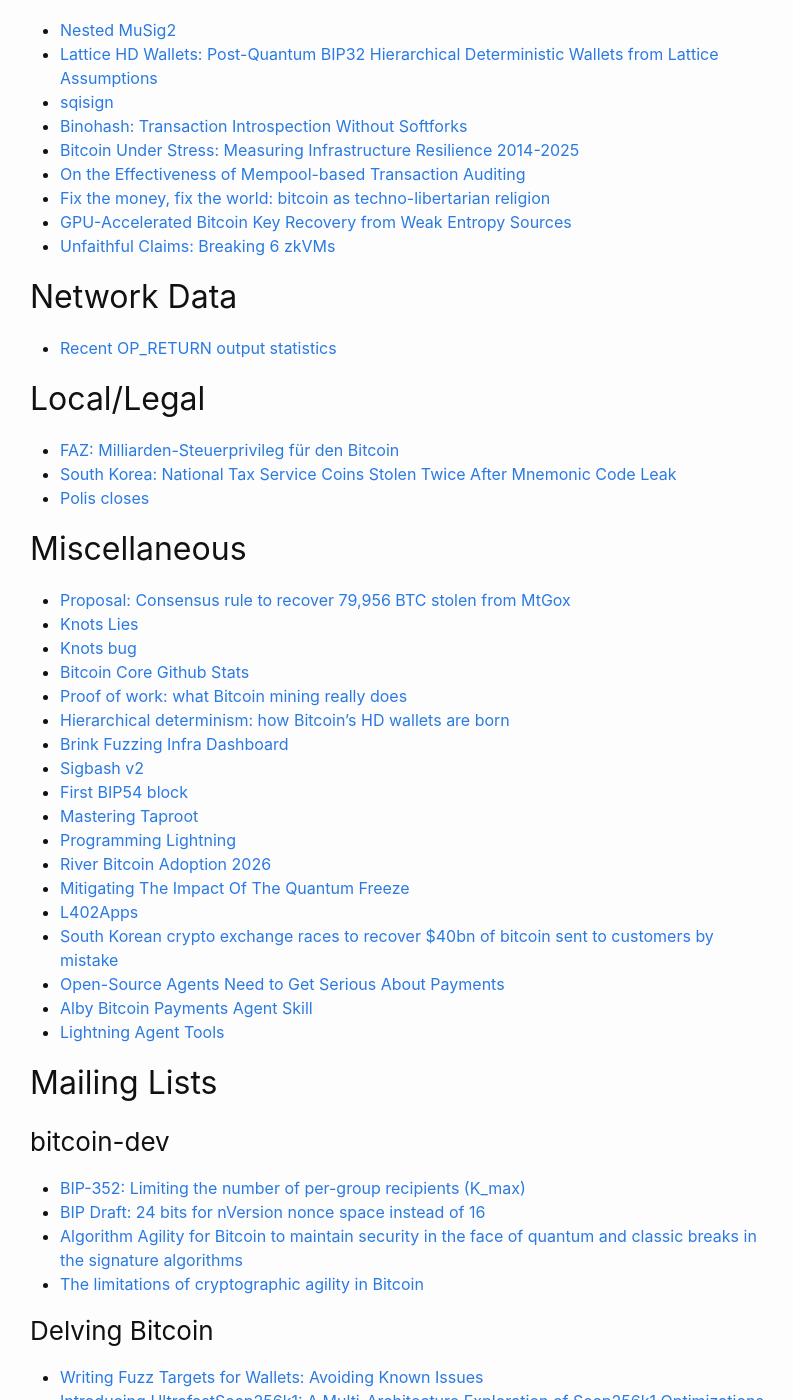
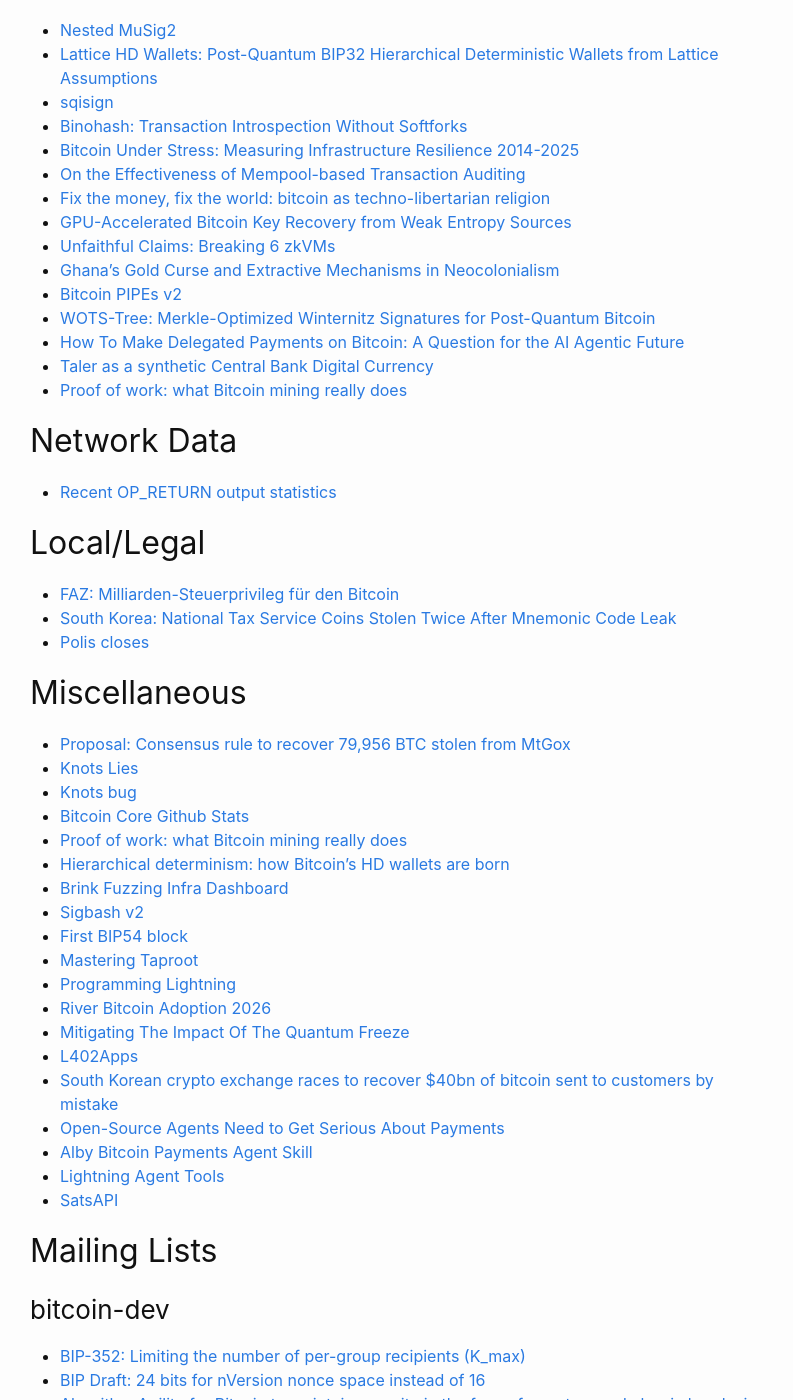
Before and after one commit to fjahr/bitdevsberlin, a Jekyll site: the page built from _posts/2026-03-11-socratic-seminar-77.md, in a window 1280 px wide and 1400 px high, scrolled down 323 px. Shown: the whole window, without its empty margins (240-1033 px from the left). Built offline with Jekyll 4.4.1, drawn with Linux system fonts in a browser that asks for light colours.

Commit message:
More links for #77

```diff
--- a/_posts/2026-03-11-socratic-seminar-77.md
+++ b/_posts/2026-03-11-socratic-seminar-77.md
@@ -18,6 +18,12 @@ Thanks to [Ordimint](https://ordimint.com) for sponsoring food and drinks for th
 - [Fix the money, fix the world: bitcoin as techno-libertarian religion](https://academic.oup.com/ser/advance-article/doi/10.1093/ser/mwag009/8494255?login=false)
 - [GPU-Accelerated Bitcoin Key Recovery from Weak Entropy Sources](https://b4q.io/research)
 - [Unfaithful Claims: Breaking 6 zkVMs](https://osec.io/blog/2026-03-03-zkvms-unfaithful-claims/)
+- [Ghana's Gold Curse and Extractive Mechanisms in Neocolonialism](https://www.bitcoininstitute.ch/research/SBI-009)
+- [Bitcoin PIPEs v2](https://eprint.iacr.org/2026/186)
+- [WOTS-Tree: Merkle-Optimized Winternitz Signatures for Post-Quantum Bitcoin](https://eprint.iacr.org/2026/374)
+- [How To Make Delegated Payments on Bitcoin: A Question for the AI Agentic Future](https://eprint.iacr.org/2026/395)
+- [Taler as a synthetic Central Bank Digital Currency](https://grothoff.org/christian/2026-scbdc.pdf)
+- [Proof of work: what Bitcoin mining really does](https://bennet.org/learn/proof-of-work-what-bitcoin-mining-really-does/)
 
 ## Network Data
 
@@ -49,6 +55,7 @@ Thanks to [Ordimint](https://ordimint.com) for sponsoring food and drinks for th
 - [Open-Source Agents Need to Get Serious About Payments](https://x.com/TheBlueMatt/status/2026667191475777727)
 - [Alby Bitcoin Payments Agent Skill](https://github.com/getAlby/alby-agent-skill)
 - [Lightning Agent Tools](https://github.com/lightninglabs/lightning-agent-tools)
+- [SatsAPI](https://satsapi.dev/)
 
 
 ## Mailing Lists
```
